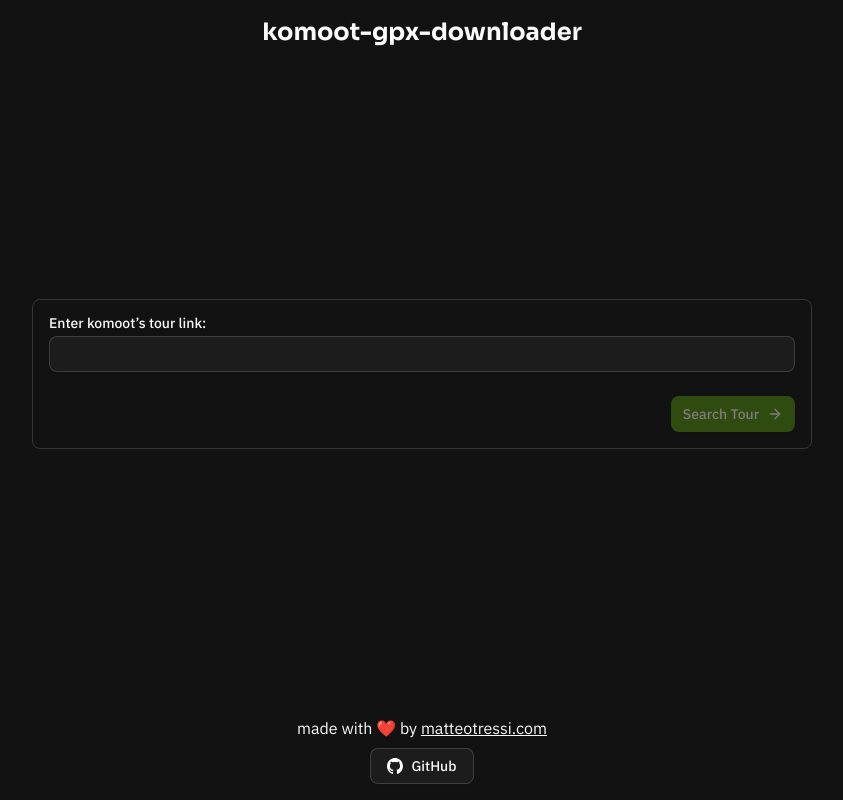
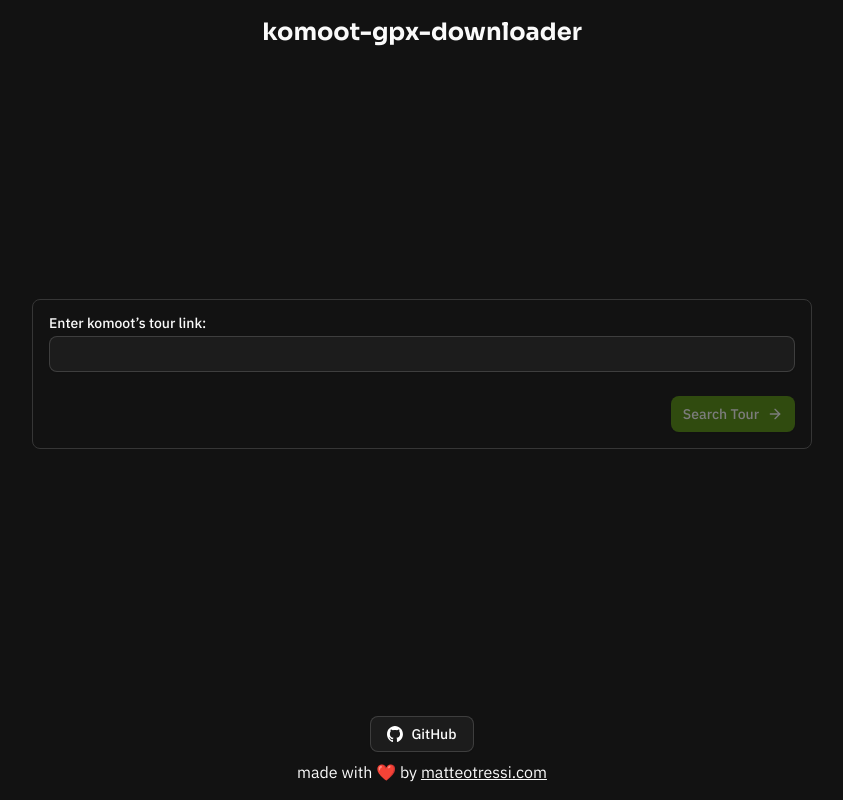
Before and after one commit to trezi29/komooot-gpx-downloader, a Next.js app: page / in a window 1280 px wide. Shown: the whole page, without its empty margins (218-1061 px from the left). Built offline with nearby package versions, Linux system fonts and the light colour scheme.

Commit message:
Update page.tsx

```diff
--- a/app/page.tsx
+++ b/app/page.tsx
@@ -191,12 +191,6 @@
         </div>
       </div>
       <div className="mt-4 flex flex-col gap-2 items-center">
-        <p>
-          made with ❤️ by{' '}
-          <Link href={'https://www.matteotressi.com'} className="underline">
-            matteotressi.com
-          </Link>
-        </p>
         <Button variant={'outline'} asChild>
           <Link
             href="https://github.com/trezi29/komooot-gpx-downloader"
@@ -206,6 +200,16 @@
             GitHub
           </Link>
         </Button>
+        <p>
+          made with ❤️ by{' '}
+          <Link
+            href={'https://www.matteotressi.com'}
+            className="underline"
+            target="_blank"
+          >
+            matteotressi.com
+          </Link>
+        </p>
       </div>
     </div>
   );
```
